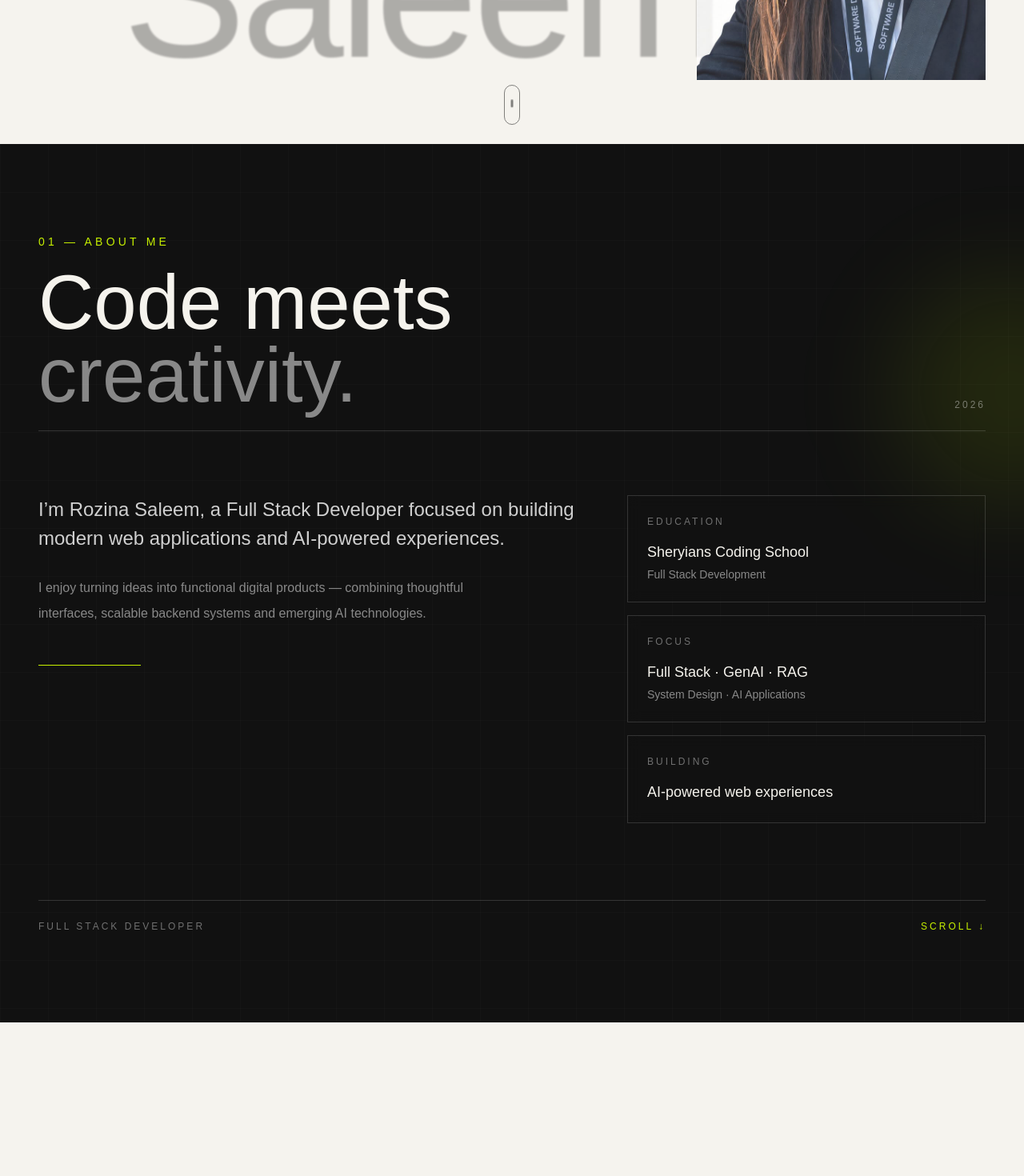
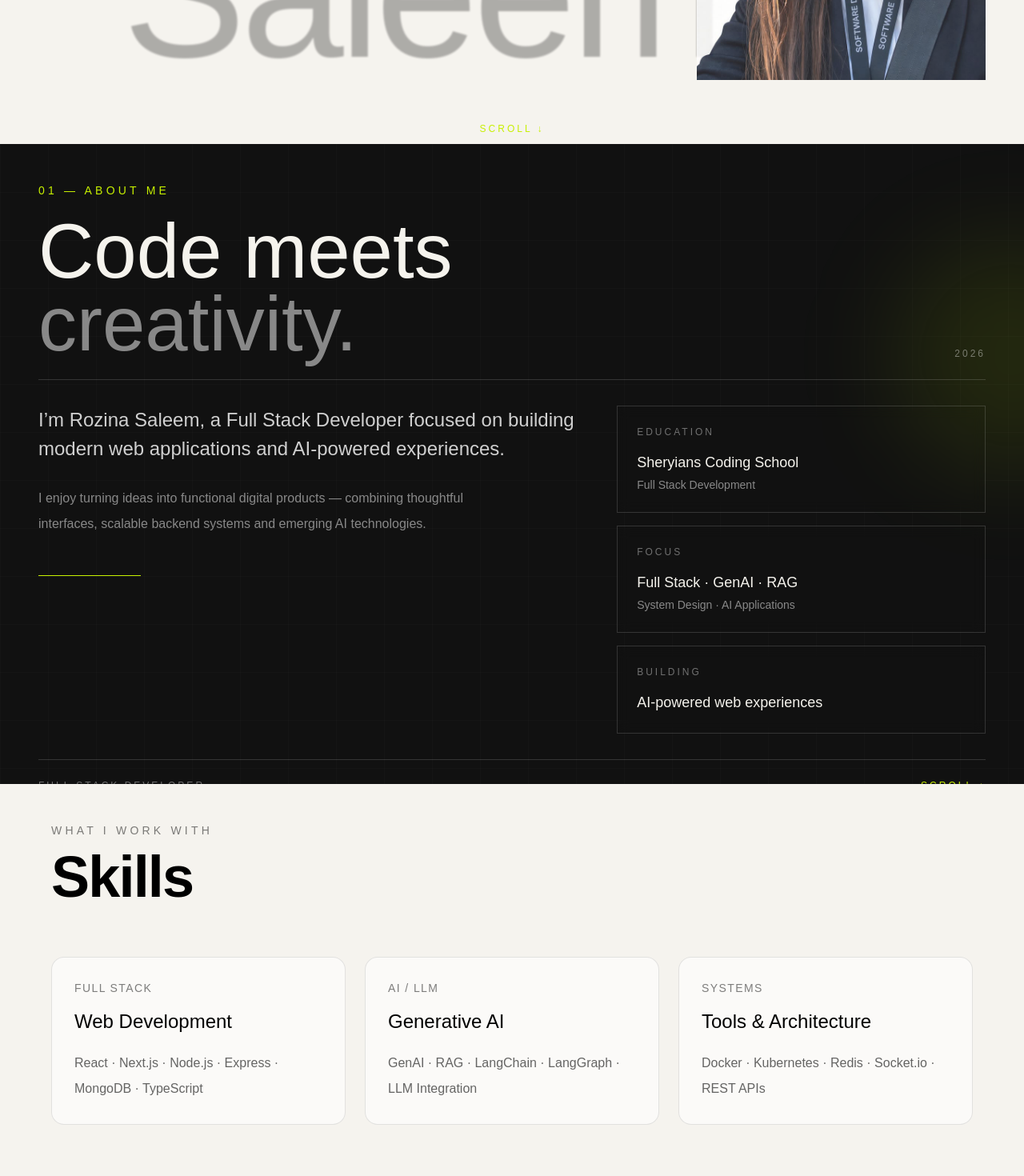
Before and after one commit to rosepeacemaker/portfolio-website, a Next.js app: page / in a window 1280 px wide. Shown: the part 620-2090 px from the top of the page at 80% size. Before the commit the page ends 1898 px from the top, so only its background shows below. Built offline with nearby package versions, Linux system fonts and the light colour scheme.

Commit message:
feat: update About section layout and styling; add Skills section with content

```diff
--- a/src/app/globals.css
+++ b/src/app/globals.css
@@ -69,44 +69,3 @@ body {
   );
 } */
  /* for button scroll  */
-.scroll-indicator {
-  position: relative;
-  width: 20px;
-  height: 50px;
-  border: 1px solid currentColor;
-  border-radius: 999px;
-  opacity: 0.5;
-}
-
-.scroll-indicator span {
-  position: absolute;
-  left: 50%;
-  top: 6px;
-  width: 3px;
-  height: 10px;
-  border-radius: 999px;
-  background: currentColor;
-  transform: translateX(-50%);
-  animation: scrollDot 1.6s ease-in-out infinite;
-}
-
-@keyframes scrollDot {
-  0% {
-    transform: translate(-50%, 0);
-    opacity: 0;
-  }
-
-  20% {
-    opacity: 1;
-  }
-
-  70% {
-    transform: translate(-50%, 12px);
-    opacity: 1;
-  }
-
-  100% {
-    transform: translate(-50%, 16px);
-    opacity: 0;
-  }
-}
--- a/src/app/page.tsx
+++ b/src/app/page.tsx
@@ -1,14 +1,21 @@
-
 import Hero from "@/src/components/sections/Hero";
 import About from "../components/sections/About";
+import Skills from "../components/sections/Skills";
 
 export default function Home() {
-  return(
-<>
-<Hero />
-<About />
-</>
+  return (
+    <main className="snap-y snap-mandatory">
+      <div className="h-screen snap-start">
+        <Hero />
+      </div>
 
-  )
+      <div className="h-screen snap-start">
+        <About />
+      </div>
 
+      <div className="h-screen snap-start">
+        <Skills />
+      </div>
+    </main>
+  );
 }
--- a/src/components/sections/About.tsx
+++ b/src/components/sections/About.tsx
@@ -2,7 +2,7 @@ export default function About() {
   return (
     <section
       id="about"
-      className="relative min-h-screen overflow-hidden bg-[#111111] px-6 py-28 text-[#f5f3ed] md:px-12"
+      className="relative h-screen overflow-hidden bg-[#111111] px-6 py-12 text-[#f5f3ed] md:px-12"
     >
       {/* Grid background */}
       <div
@@ -19,10 +19,10 @@ export default function About() {
       {/* Glow */}
       <div className="absolute right-[-10%] top-[15%] h-72 w-72 rounded-full bg-accent/10 blur-3xl" />
 
-      <div className="relative z-10 mx-auto max-w-7xl">
+     <div className="relative z-10 mx-auto flex h-full max-w-7xl flex-col justify-between">
 
         {/* Header */}
-        <div className="mb-20 flex items-end justify-between border-b border-white/15 pb-6">
+        <div className="mb-8 flex items-end justify-between border-b border-white/15 pb-6">
           <div>
             <p className="text-sm uppercase tracking-[0.3em] text-accent">
               01 — About Me
@@ -41,7 +41,7 @@ export default function About() {
         </div>
 
         {/* Content */}
-        <div className="grid gap-16 md:grid-cols-[1.2fr_0.8fr]">
+        <div className="grid gap-8 md:grid-cols-[1.2fr_0.8fr]">
 
           {/* Intro */}
           <div>
@@ -104,7 +104,7 @@ export default function About() {
         </div>
 
         {/* Bottom label */}
-        <div className="mt-24 flex items-center justify-between border-t border-white/15 pt-6">
+        <div className="mt-8 flex items-center justify-between border-t border-white/15 pt-6">
           <span className="text-xs uppercase tracking-[0.25em] text-white/40">
             Full Stack Developer
           </span>
--- a/src/components/sections/Hero.tsx
+++ b/src/components/sections/Hero.tsx
@@ -70,10 +70,10 @@ className="image-reveal h-[70vh] w-auto object-contain opacity-85 md:h-[80vh]"
 </div>
     </div>
   </div>
-<div className="absolute bottom-6 left-1/2 z-30 -translate-x-1/2">
-  <div className="scroll-indicator">
-    <span />
-  </div>
+<div className="absolute bottom-2 left-1/2 z-30 -translate-x-1/2">
+ <span className="text-xs uppercase tracking-[0.25em] text-accent">
+            Scroll ↓
+          </span>
 </div>
 </section>
   );
--- a/src/components/sections/Skills.tsx
+++ b/src/components/sections/Skills.tsx
@@ -2,8 +2,73 @@
 
 export default function Skills() {
   return (
-    <section id="skills" className="min-h-screen px-6 py-24">
-      <h2 className="text-5xl font-semibold">Skills</h2>
+    <section
+      id="skills"
+      className="h-screen overflow-hidden bg-[#f5f3ee] px-6 py-12 text-black"
+    >
+      <div className="mx-auto max-w-6xl">
+        <p className="mb-3 text-sm uppercase tracking-[0.3em] text-black/50">
+          What I work with
+        </p>
+
+        <h2 className="mb-16 text-5xl font-semibold tracking-tight md:text-7xl">
+          Skills
+        </h2>
+
+        <div className="grid gap-6 md:grid-cols-3">
+          <div className="rounded-2xl border border-black/10 bg-white/60 p-7">
+            <p className="mb-4 text-sm uppercase tracking-widest text-black/50">
+              Full Stack
+            </p>
+
+            <h3 className="mb-5 text-2xl font-medium">
+              Web Development
+            </h3>
+
+            <p className="leading-8 text-black/60">
+              React · Next.js · Node.js · Express · MongoDB · TypeScript
+            </p>
+          </div>
+
+          <div className="rounded-2xl border border-black/10 bg-white/60 p-7">
+            <p className="mb-4 text-sm uppercase tracking-widest text-black/50">
+              AI / LLM
+            </p>
+
+            <h3 className="mb-5 text-2xl font-medium">
+              Generative AI
+            </h3>
+
+            <p className="leading-8 text-black/60">
+              GenAI · RAG · LangChain · LangGraph · LLM Integration
+            </p>
+          </div>
+
+          <div className="rounded-2xl border border-black/10 bg-white/60 p-7">
+            <p className="mb-4 text-sm uppercase tracking-widest text-black/50">
+              Systems
+            </p>
+
+            <h3 className="mb-5 text-2xl font-medium">
+              Tools & Architecture
+            </h3>
+
+            <p className="leading-8 text-black/60">
+              Docker · Kubernetes · Redis · Socket.io · REST APIs
+            </p>
+          </div>
+        </div>
+
+        <div className="mt-16 border-t border-black/10 pt-8">
+          <p className="text-black/50">
+            Full Stack + GenAI
+          </p>
+
+          <p className="mt-2 text-xl">
+            Sheryians Coding School
+          </p>
+        </div>
+      </div>
     </section>
   );
 }
```
